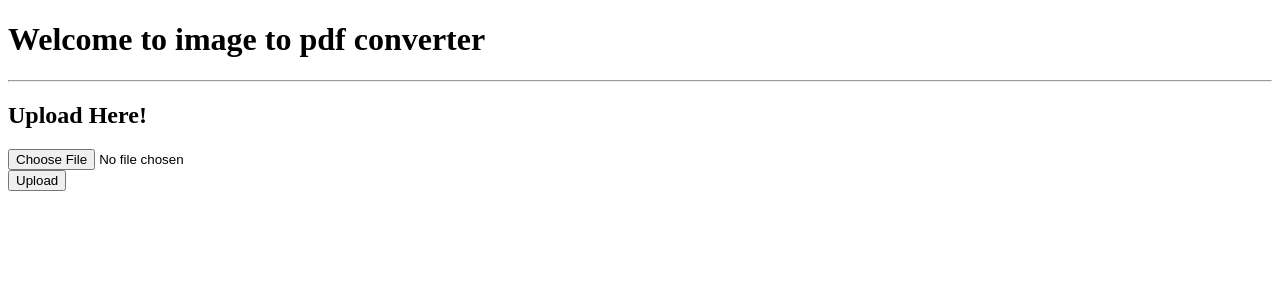
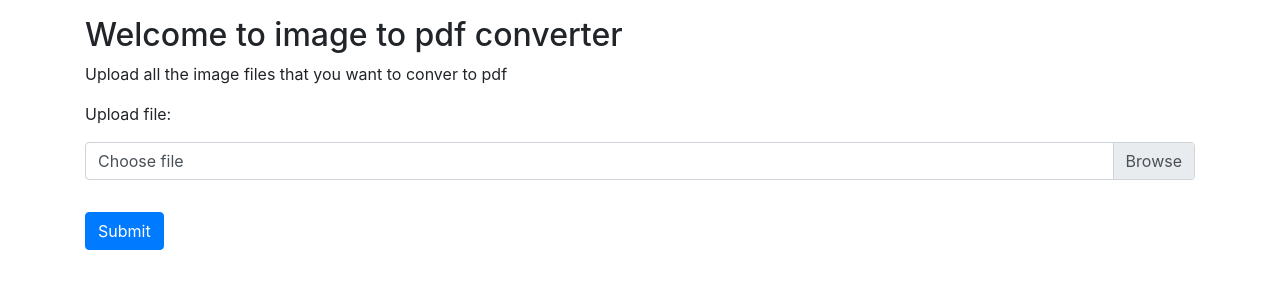
Before and after one commit to g-paras/image2pdf, a Flask app: page / in a window 1280 px wide. Shown: the top 300 px of the page. Run offline with Flask 2, Linux system fonts and the light colour scheme; some libraries are stand-ins or nearby versions.

Commit message:
fixed templates

```diff
--- a/app.py
+++ b/app.py
@@ -1,4 +1,5 @@
 from flask import Flask, render_template, redirect, url_for, request, send_file
+# from werkzeug.utils import secure_filename
 from PIL import Image
 import os
 
@@ -15,7 +16,7 @@ def file():
 			os.remove('thispdf.pdf')
 		except:
 			pass
-		image = request.files['images']
+		image = request.files.getlist['images']
 		image.save(image.filename)
 		var = Image.open(image.filename).convert("RGB")
 		var.save('thispdf.pdf')
@@ -25,3 +26,9 @@ def file():
 
 if __name__ == '__main__':
 	app.run(debug=True)
+
+	# for file in images:
+	# 		if file and allowed_file(file.filename):
+	# 		filename = secure_filename(file.filename)
+	# 		file_names.append(filename)
+	# 		file.save(filename)
--- a/templates/index.html
+++ b/templates/index.html
@@ -1,18 +1,41 @@
 <!DOCTYPE html>
 <html lang="en">
 <head>
-	<meta charset="UTF-8">
-	<meta name="viewport" content="width=device-width, initial-scale=1.0">
-	<title>Home | pdf2image</title>
-	<link rel="shortcut icon" href="{{ url_for('static', filename='folder.png') }}">
+  <title>Home | pdf2image</title>
+  <link rel="shortcut icon" href="{{ url_for('static', filename='folder.png') }}">
+
+  <meta charset="utf-8">
+  <meta name="viewport" content="width=device-width, initial-scale=1">
+  <link rel="stylesheet" href="https://maxcdn.bootstrapcdn.com/bootstrap/4.5.2/css/bootstrap.min.css">
+  <script src="https://ajax.googleapis.com/ajax/libs/jquery/3.5.1/jquery.min.js"></script>
+  <script src="https://cdnjs.cloudflare.com/ajax/libs/popper.js/1.16.0/umd/popper.min.js"></script>
+  <script src="https://maxcdn.bootstrapcdn.com/bootstrap/4.5.2/js/bootstrap.min.js"></script>
 </head>
 <body>
-	<h1>Welcome to image to pdf converter</h1>
-	<hr>
-	<h2>Upload Here!</h2>
-	<form action="/file" method="POST" enctype="multipart/form-data">
-		<input type="file" name='images' required><br>
-		<button type="submit">Upload</button>
-	</form>
+
+<div class="container mt-3">
+  <h2>Welcome to image to pdf converter</h2>
+  <p>Upload all the image files that you want to conver to pdf</p>
+  <form action="/file" method="POS" enctype="multipart/form-data">
+    <p>Upload file:</p>
+    <div class="custom-file mb-3">
+      <input type="file" class="custom-file-input" id="customFile" required name="images">
+      <label class="custom-file-label" for="customFile">Choose file</label>
+    </div>
+
+    <div class="mt-3">
+      <button type="submit" class="btn btn-primary">Submit</button>
+    </div>
+  </form>
+</div>
+
+<script>
+// Add the following code if you want the name of the file appear on select
+$(".custom-file-input").on("change", function() {
+  var fileName = $(this).val().split("\\").pop();
+  $(this).siblings(".custom-file-label").addClass("selected").html(fileName);
+});
+</script>
+
 </body>
 </html>
```
Also changed, not shown: 1 other file.
